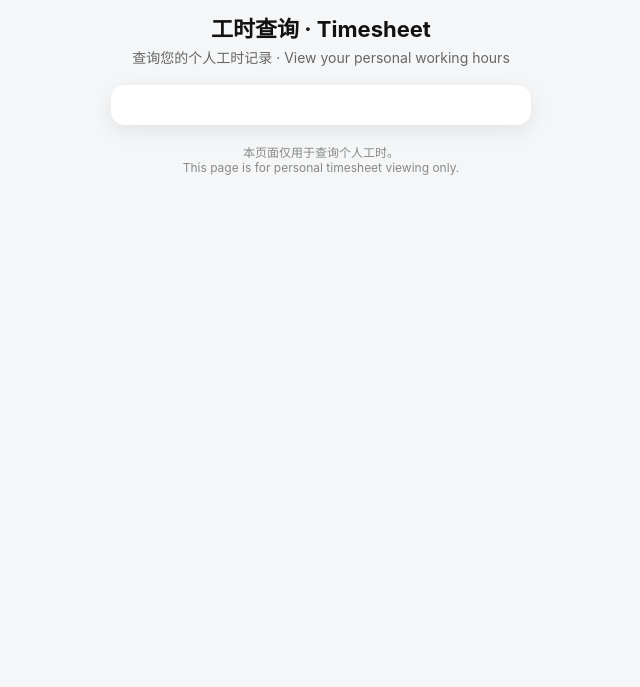
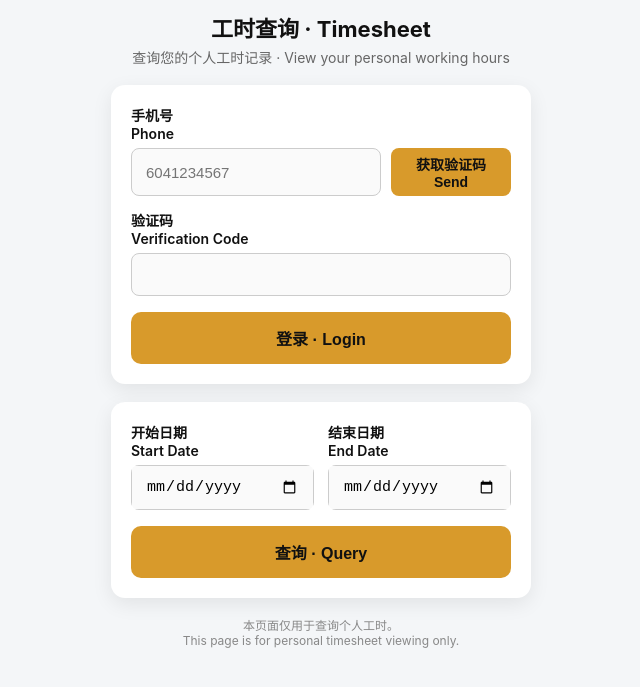
Before and after one commit to AJ-9527/lark-timesheet-api, a website: page public/query.html in a window 1280 px wide. Shown: the part 105-792 px from the top of the page, without its empty margins (319-959 px from the left). Drawn offline with Linux system fonts and the light colour scheme.

Commit message:
Update query.html

```diff
--- a/public/query.html
+++ b/public/query.html
@@ -83,7 +83,7 @@
       display: block;
     }
 
-    /* ===== 品牌色 focus（日期 / 手机号 / 验证码） ===== */
+    /* ===== 品牌色 focus ===== */
     input[type="date"]:focus,
     input[type="text"]:focus,
     input[type="tel"]:focus {
@@ -93,9 +93,44 @@
       outline: none;
     }
 
-    /* iOS Safari 日期文本颜色稳定 */
-    input[type="date"]::-webkit-datetime-edit {
+    /* ===== 手机号 + 获取验证码 同一行 ===== */
+    .phone-row {
+      display: grid;
+      grid-template-columns: 1fr 120px;
+      gap: 10px;
+      align-items: stretch;
+    }
+
+    .phone-row input {
+      height: 48px;
+    }
+
+    .phone-row button {
+      height: 48px;
+      padding: 0;
+      font-size: 14px;
+      font-weight: 600;
+      background: #D89A2B;
       color: #111;
+      border: none;
+      border-radius: 8px;
+      cursor: pointer;
+    }
+
+    .phone-row button:active {
+      background: #C28722;
+    }
+
+    .phone-row button:disabled {
+      background: #e0e0e0;
+      color: #888;
+      cursor: not-allowed;
+    }
+
+    @media (max-width: 360px) {
+      .phone-row {
+        grid-template-columns: 1fr 100px;
+      }
     }
 
     /* ===== 日期布局（防 iOS 溢出） ===== */
@@ -138,7 +173,6 @@
       color: #111;
     }
 
-    .btn:hover,
     .btn:active {
       background: #C28722;
     }
@@ -163,15 +197,46 @@
       查询您的个人工时记录 · View your personal working hours
     </div>
 
+    <!-- ===== 登录 ===== -->
     <div class="card">
-      <!-- 登录 / 日期 / 查询表单结构保持你现有的 -->
-      <!-- 这里只负责样式，不改 JS -->
+      <label>手机号<br/>Phone</label>
+      <div class="phone-row">
+        <input id="phone" type="tel" placeholder="6041234567" />
+        <button id="send-code-btn" onclick="requestCode()">获取验证码<br/>Send</button>
+      </div>
+
+      <label style="margin-top:14px;">验证码<br/>Verification Code</label>
+      <input id="code" type="text" />
+
+      <button class="btn" onclick="verifyCode()">登录 · Login</button>
+    </div>
+
+    <!-- ===== 查询 ===== -->
+    <div class="card">
+      <div class="row-inline">
+        <div>
+          <label>开始日期<br/>Start Date</label>
+          <div class="date-wrap">
+            <input id="start-date" type="date" />
+          </div>
+        </div>
+        <div>
+          <label>结束日期<br/>End Date</label>
+          <div class="date-wrap">
+            <input id="end-date" type="date" />
+          </div>
+        </div>
+      </div>
+
+      <button class="btn" onclick="queryTimesheet()">查询 · Query</button>
     </div>
 
     <div class="hint">
-      本页面仅用于查询个人工时。<br />
+      本页面仅用于查询个人工时。<br/>
       This page is for personal timesheet viewing only.
     </div>
   </div>
+
+  <!-- JS 逻辑保持你原来的，不包含任何 debug 输出 -->
 </body>
 </html>
```
